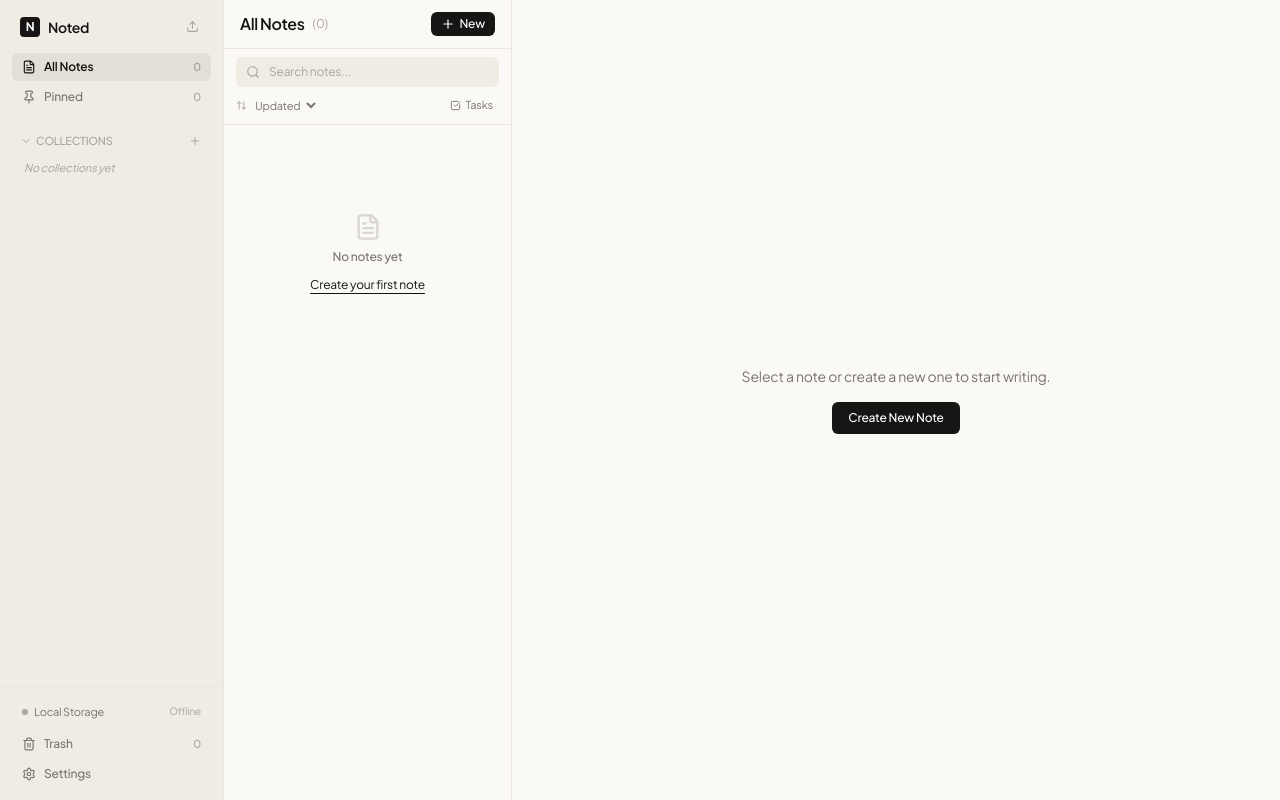
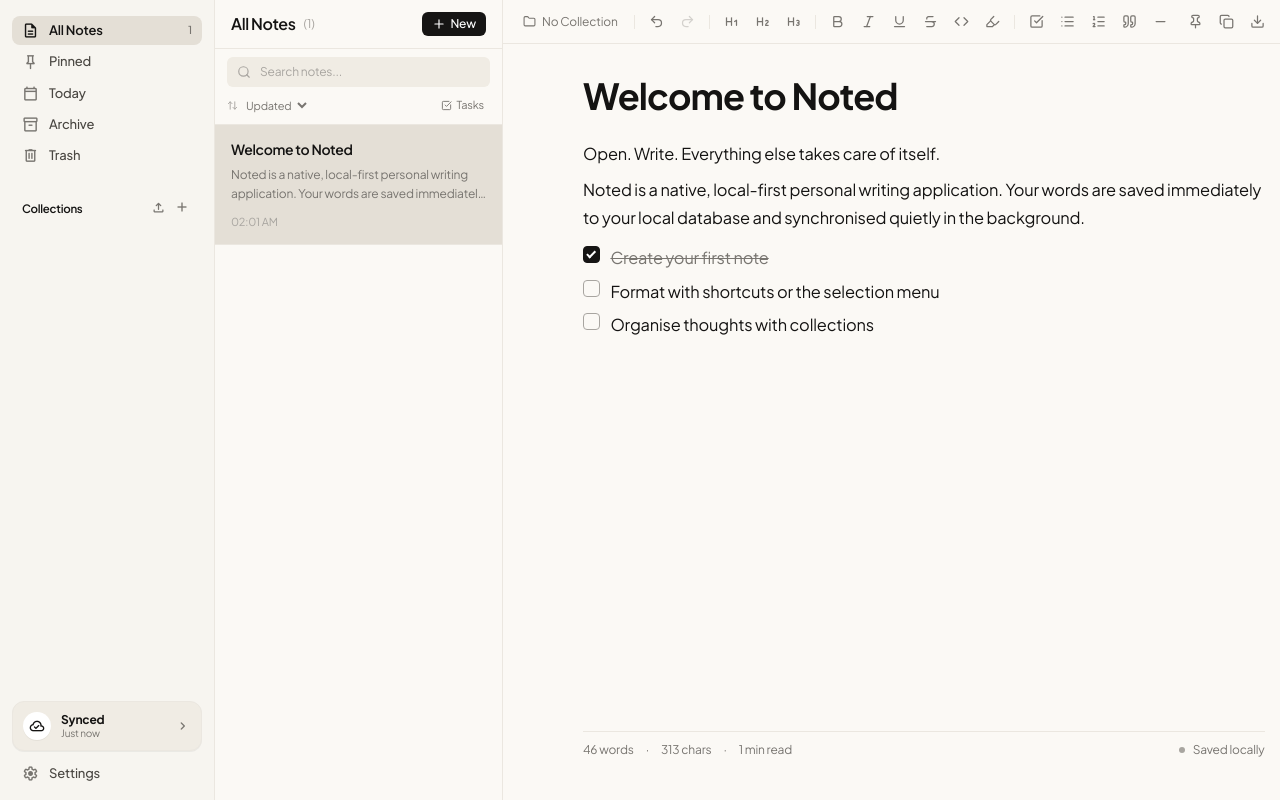
Before and after one commit to jayo14/noted, a React (Vite) app: page / in a window 1280 px wide. Built offline with nearby package versions, Linux system fonts and the light colour scheme.

Commit message:
feat: redesign navigation sidebar matching visual design

```diff
--- a/src/components/navigation/Sidebar.tsx
+++ b/src/components/navigation/Sidebar.tsx
@@ -1,21 +1,7 @@
 import React, { useState, useEffect } from "react";
 import type { NavSection, Collection, Note } from "@/types";
 import { authService, type AuthUser } from "@/services/authService";
-import {
-  FileText,
-  Pin,
-  Folder,
-  Trash2,
-  Settings,
-  Plus,
-  ChevronDown,
-  ChevronRight,
-  Edit2,
-  Check,
-  X,
-  User,
-  Upload,
-} from "lucide-react";
+import { Icon } from "@/components/ui/Icon";
 
 interface SidebarProps {
   activeSection: NavSection;
@@ -30,6 +16,20 @@ interface SidebarProps {
   onImportFile?: (file: File) => Promise<void>;
 }
 
+function getCollectionIcon(name: string, customIcon?: string): string {
+  if (customIcon) return customIcon;
+  const lower = name.toLowerCase();
+  if (lower.includes("idea")) return "lightbulb";
+  if (lower.includes("task") || lower.includes("todo")) return "check_box";
+  if (lower.includes("personal") || lower.includes("life")) return "person";
+  if (lower.includes("project") || lower.includes("work")) return "folder";
+  if (lower.includes("later") || lower.includes("wait") || lower.includes("time")) return "schedule";
+  if (lower.includes("book") || lower.includes("read") || lower.includes("study")) return "school";
+  if (lower.includes("travel") || lower.includes("trip")) return "flight";
+  if (lower.includes("grocery") || lower.includes("shop")) return "shopping_cart";
+  return "folder";
+}
+
 export const Sidebar: React.FC<SidebarProps> = ({
   activeSection,
   activeCollectionId,
@@ -42,7 +42,6 @@ export const Sidebar: React.FC<SidebarProps> = ({
   onOpenSettings,
   onImportFile,
 }) => {
-  const [isCollectionsOpen, setIsCollectionsOpen] = useState(true);
   const [isCreatingCollection, setIsCreatingCollection] = useState(false);
   const [newCollectionName, setNewCollectionName] = useState("");
   const [editingCollectionId, setEditingCollectionId] = useState<string | null>(null);
@@ -59,7 +58,6 @@ export const Sidebar: React.FC<SidebarProps> = ({
   const activeNotes = notes.filter((n) => n.deleted_at === null);
   const allCount = activeNotes.length;
   const pinnedCount = activeNotes.filter((n) => n.is_pinned).length;
-  const trashCount = notes.filter((n) => n.deleted_at !== null).length;
 
   const handleCreateSubmit = async () => {
     if (newCollectionName.trim()) {
@@ -76,153 +74,182 @@ export const Sidebar: React.FC<SidebarProps> = ({
     }
   };
 
+  const isNavActive = (section: NavSection) => activeSection === section && activeCollectionId === null;
+
   return (
-    <aside className="flex h-full w-56 flex-col justify-between border-r border-[var(--border-subtle)] bg-[var(--bg-surface)] text-[var(--text-primary)]">
-      {/* Top Header & Core Nav */}
-      <div className="flex flex-col p-3">
-        {/* Brand / App Title */}
-        <div className="mb-4 flex items-center justify-between px-2 pt-1">
-          <div className="flex items-center gap-2">
-            <div className="h-5 w-5 rounded bg-[var(--accent)] flex items-center justify-center text-[var(--accent-contrast)] text-xs font-bold">
-              N
+    <aside className="flex h-full w-[215px] flex-shrink-0 flex-col justify-between border-r border-[var(--border-subtle)] bg-[var(--bg-sidebar)] p-3 text-[var(--text-primary)] select-none">
+      <div className="flex flex-col gap-1">
+        {/* Primary Navigation Sections */}
+        <nav className="flex flex-col gap-0.5 pt-1">
+          {/* All Notes */}
+          <button
+            onClick={() => onSelectSection("all")}
+            className={`flex w-full items-center justify-between rounded-lg px-2.5 py-1.5 text-xs font-medium transition-colors ${
+              isNavActive("all")
+                ? "bg-[var(--bg-surface-active)] font-semibold text-[var(--text-primary)]"
+                : "text-[var(--text-secondary)] hover:bg-[var(--bg-surface-hover)] hover:text-[var(--text-primary)]"
+            }`}
+          >
+            <div className="flex items-center gap-2.5">
+              <Icon name="description" size={17} className={isNavActive("all") ? "text-[var(--accent)]" : "text-[var(--text-muted)]"} />
+              <span className="text-[13px]">All Notes</span>
             </div>
-            <span className="text-sm font-semibold tracking-tight">Noted</span>
+            <span className="text-[11px] font-medium text-[var(--text-muted)]">{allCount}</span>
+          </button>
+
+          {/* Pinned */}
+          <button
+            onClick={() => onSelectSection("pinned")}
+            className={`flex w-full items-center justify-between rounded-lg px-2.5 py-1.5 text-xs font-medium transition-colors ${
+              isNavActive("pinned")
+                ? "bg-[var(--bg-surface-active)] font-semibold text-[var(--text-primary)]"
+                : "text-[var(--text-secondary)] hover:bg-[var(--bg-surface-hover)] hover:text-[var(--text-primary)]"
+            }`}
+          >
+            <div className="flex items-center gap-2.5">
+              <Icon name="keep" size={17} className={isNavActive("pinned") ? "text-[var(--accent)]" : "text-[var(--text-muted)]"} />
+              <span className="text-[13px]">Pinned</span>
             </div>
+            {pinnedCount > 0 && (
+              <span className="text-[11px] font-medium text-[var(--text-muted)]">{pinnedCount}</span>
+            )}
+          </button>
 
+          {/* Today */}
+          <button
+            onClick={() => onSelectSection("today")}
+            className={`flex w-full items-center justify-between rounded-lg px-2.5 py-1.5 text-xs font-medium transition-colors ${
+              isNavActive("today")
+                ? "bg-[var(--bg-surface-active)] font-semibold text-[var(--text-primary)]"
+                : "text-[var(--text-secondary)] hover:bg-[var(--bg-surface-hover)] hover:text-[var(--text-primary)]"
+            }`}
+          >
+            <div className="flex items-center gap-2.5">
+              <Icon name="calendar_today" size={17} className={isNavActive("today") ? "text-[var(--accent)]" : "text-[var(--text-muted)]"} />
+              <span className="text-[13px]">Today</span>
+            </div>
+          </button>
+
+          {/* Archive */}
+          <button
+            onClick={() => onSelectSection("archive")}
+            className={`flex w-full items-center justify-between rounded-lg px-2.5 py-1.5 text-xs font-medium transition-colors ${
+              isNavActive("archive")
+                ? "bg-[var(--bg-surface-active)] font-semibold text-[var(--text-primary)]"
+                : "text-[var(--text-secondary)] hover:bg-[var(--bg-surface-hover)] hover:text-[var(--text-primary)]"
+            }`}
+          >
+            <div className="flex items-center gap-2.5">
+              <Icon name="inventory_2" size={17} className={isNavActive("archive") ? "text-[var(--accent)]" : "text-[var(--text-muted)]"} />
+              <span className="text-[13px]">Archive</span>
+            </div>
+          </button>
+
+          {/* Trash */}
+          <button
+            onClick={() => onSelectSection("trash")}
+            className={`flex w-full items-center justify-between rounded-lg px-2.5 py-1.5 text-xs font-medium transition-colors ${
+              isNavActive("trash")
+                ? "bg-[var(--bg-surface-active)] font-semibold text-[var(--text-primary)]"
+                : "text-[var(--text-secondary)] hover:bg-[var(--bg-surface-hover)] hover:text-[var(--text-primary)]"
+            }`}
+          >
+            <div className="flex items-center gap-2.5">
+              <Icon name="delete" size={17} className={isNavActive("trash") ? "text-[var(--accent)]" : "text-[var(--text-muted)]"} />
+              <span className="text-[13px]">Trash</span>
+            </div>
+          </button>
+        </nav>
+
+        {/* Collections Section */}
+        <div className="mt-4 flex flex-col">
+          <div className="flex items-center justify-between px-2.5 py-1">
+            <span className="text-[11.5px] font-semibold tracking-tight text-[var(--text-primary)]">
+              Collections
+            </span>
+            <div className="flex items-center gap-1">
               {onImportFile && (
-            <label className="cursor-pointer rounded p-1 text-[var(--text-subtle)] hover:bg-[var(--bg-surface-hover)] hover:text-[var(--text-primary)] transition-colors" title="Import Markdown or Text note">
-              <Upload size={13} />
+                <label
+                  className="cursor-pointer rounded p-0.5 text-[var(--text-muted)] hover:text-[var(--text-primary)] transition-colors"
+                  title="Import note file"
+                >
+                  <Icon name="upload" size={15} />
                   <input
                     type="file"
                     accept=".md,.markdown,.txt,.json"
                     className="hidden"
                     onChange={(e) => {
                       const file = e.target.files?.[0];
-                  if (file && onImportFile) {
-                    onImportFile(file);
-                  }
+                      if (file && onImportFile) onImportFile(file);
                       e.target.value = "";
                     }}
                   />
                 </label>
               )}
+              <button
+                onClick={() => setIsCreatingCollection(true)}
+                className="rounded p-0.5 text-[var(--text-muted)] hover:text-[var(--text-primary)] transition-colors"
+                title="Create Collection"
+              >
+                <Icon name="add" size={16} />
+              </button>
+            </div>
           </div>
 
-        {/* Primary Sections */}
-        <nav className="flex flex-col gap-0.5">
-          {/* All Notes */}
-          <button
-            onClick={() => onSelectSection("all")}
-            className={`flex items-center justify-between rounded-md px-2.5 py-1.5 text-xs font-medium transition-colors ${
-              activeSection === "all"
-                ? "bg-[var(--bg-surface-active)] text-[var(--text-primary)] font-semibold"
-                : "text-[var(--text-muted)] hover:bg-[var(--bg-surface-hover)] hover:text-[var(--text-primary)]"
-            }`}
-          >
-            <div className="flex items-center gap-2">
-              <FileText size={14} />
-              <span>All Notes</span>
-            </div>
-            <span className="text-[11px] text-[var(--text-subtle)]">{allCount}</span>
-          </button>
-
-          {/* Pinned */}
-          <button
-            onClick={() => onSelectSection("pinned")}
-            className={`flex items-center justify-between rounded-md px-2.5 py-1.5 text-xs font-medium transition-colors ${
-              activeSection === "pinned"
-                ? "bg-[var(--bg-surface-active)] text-[var(--text-primary)] font-semibold"
-                : "text-[var(--text-muted)] hover:bg-[var(--bg-surface-hover)] hover:text-[var(--text-primary)]"
-            }`}
-          >
-            <div className="flex items-center gap-2">
-              <Pin size={14} />
-              <span>Pinned</span>
-            </div>
-            <span className="text-[11px] text-[var(--text-subtle)]">{pinnedCount}</span>
-          </button>
-
-          {/* Collections Section */}
-          <div className="mt-4">
-            <div className="flex items-center justify-between px-2 py-1 text-[11px] font-medium text-[var(--text-subtle)]">
-              <button
-                onClick={() => setIsCollectionsOpen(!isCollectionsOpen)}
-                className="flex items-center gap-1 hover:text-[var(--text-primary)]"
-              >
-                {isCollectionsOpen ? <ChevronDown size={12} /> : <ChevronRight size={12} />}
-                <span>COLLECTIONS</span>
-              </button>
-              <button
-                onClick={() => setIsCreatingCollection(true)}
-                className="rounded p-0.5 hover:bg-[var(--bg-surface-active)] hover:text-[var(--text-primary)]"
-                title="New Collection"
-              >
-                <Plus size={12} />
-              </button>
-            </div>
-
-            {/* Create Collection Input */}
+          {/* Inline creation input */}
           {isCreatingCollection && (
-              <div className="mt-1 flex items-center gap-1 px-2 py-1">
+            <div className="flex items-center gap-1 px-2.5 py-1.5">
               <input
                 type="text"
-                  placeholder="Collection name"
+                autoFocus
+                placeholder="Name..."
                 value={newCollectionName}
                 onChange={(e) => setNewCollectionName(e.target.value)}
                 onKeyDown={(e) => {
                   if (e.key === "Enter") handleCreateSubmit();
                   if (e.key === "Escape") setIsCreatingCollection(false);
                 }}
-                  autoFocus
-                  className="w-full rounded bg-[var(--bg-app)] px-2 py-1 text-xs outline-none border border-[var(--border-strong)] text-[var(--text-primary)]"
+                className="w-full rounded border border-[var(--border-strong)] bg-[var(--bg-editor)] px-2 py-1 text-xs outline-none"
               />
               <button
                 onClick={handleCreateSubmit}
-                  className="text-[var(--text-primary)] hover:opacity-80"
+                className="rounded p-1 text-[var(--text-primary)] hover:bg-[var(--bg-surface-hover)]"
               >
-                  <Check size={13} />
+                <Icon name="check" size={13} />
               </button>
               <button
                 onClick={() => setIsCreatingCollection(false)}
-                  className="text-[var(--text-subtle)] hover:text-[var(--text-primary)]"
+                className="rounded p-1 text-[var(--text-muted)] hover:bg-[var(--bg-surface-hover)]"
               >
-                  <X size={13} />
+                <Icon name="close" size={13} />
               </button>
             </div>
           )}
 
-            {/* Collections List */}
-            {isCollectionsOpen && (
-              <div className="mt-0.5 flex flex-col gap-0.5">
+          {/* Collection Items */}
+          <div className="mt-1 flex flex-col gap-0.5">
             {collections.map((col) => {
               const count = activeNotes.filter((n) => n.collection_id === col.id).length;
               const isSelected = activeSection === "collection" && activeCollectionId === col.id;
+              const isEditing = editingCollectionId === col.id;
+              const iconName = getCollectionIcon(col.name, col.icon);
 
-                  if (editingCollectionId === col.id) {
+              if (isEditing) {
                 return (
-                      <div key={col.id} className="flex items-center gap-1 px-2 py-1">
+                  <div key={col.id} className="flex items-center gap-1 px-2.5 py-1">
                     <input
                       type="text"
+                      autoFocus
                       value={editingName}
                       onChange={(e) => setEditingName(e.target.value)}
                       onKeyDown={(e) => {
                         if (e.key === "Enter") handleRenameSubmit(col.id);
                         if (e.key === "Escape") setEditingCollectionId(null);
                       }}
-                          autoFocus
-                          className="w-full rounded bg-[var(--bg-app)] px-2 py-0.5 text-xs outline-none border border-[var(--border-strong)] text-[var(--text-primary)]"
+                      className="w-full rounded border border-[var(--border-strong)] bg-[var(--bg-editor)] px-2 py-0.5 text-xs outline-none"
                     />
-                        <button
-                          onClick={() => handleRenameSubmit(col.id)}
-                          className="text-[var(--text-primary)]"
-                        >
-                          <Check size={12} />
-                        </button>
-                        <button
-                          onClick={() => setEditingCollectionId(null)}
-                          className="text-[var(--text-subtle)]"
-                        >
-                          <X size={12} />
+                    <button onClick={() => handleRenameSubmit(col.id)} className="rounded p-0.5">
+                      <Icon name="check" size={13} />
                     </button>
                   </div>
                 );
@@ -231,107 +258,86 @@ export const Sidebar: React.FC<SidebarProps> = ({
               return (
                 <div
                   key={col.id}
-                      className={`group flex items-center justify-between rounded-md px-2.5 py-1.5 text-xs font-medium transition-colors ${
+                  className={`group relative flex items-center justify-between rounded-lg px-2.5 py-1.5 text-xs font-medium transition-colors ${
                     isSelected
-                          ? "bg-[var(--bg-surface-active)] text-[var(--text-primary)] font-semibold"
-                          : "text-[var(--text-muted)] hover:bg-[var(--bg-surface-hover)] hover:text-[var(--text-primary)]"
+                      ? "bg-[var(--bg-surface-active)] font-semibold text-[var(--text-primary)]"
+                      : "text-[var(--text-secondary)] hover:bg-[var(--bg-surface-hover)] hover:text-[var(--text-primary)]"
                   }`}
                 >
                   <button
                     onClick={() => onSelectSection("collection", col.id)}
-                        className="flex flex-1 items-center gap-2 truncate text-left"
+                    className="flex flex-1 items-center gap-2.5 text-left truncate"
                   >
-                        <Folder size={14} className="flex-shrink-0" />
-                        <span className="truncate">{col.name}</span>
+                    <Icon
+                      name={iconName}
+                      size={17}
+                      className={isSelected ? "text-[var(--accent)]" : "text-[var(--text-muted)]"}
+                    />
+                    <span className="text-[13px] truncate">{col.name}</span>
                   </button>
 
                   <div className="flex items-center gap-1">
-                        <span className="text-[11px] text-[var(--text-subtle)] group-hover:hidden">
+                    <span className="text-[11px] font-medium text-[var(--text-muted)] group-hover:hidden">
                       {count}
                     </span>
-                        <div className="hidden group-hover:flex items-center gap-1">
+                    <div className="hidden group-hover:flex items-center gap-0.5">
                       <button
-                            onClick={(e) => {
-                              e.stopPropagation();
+                        onClick={() => {
                           setEditingCollectionId(col.id);
                           setEditingName(col.name);
                         }}
-                            className="text-[var(--text-subtle)] hover:text-[var(--text-primary)]"
+                        className="rounded p-0.5 text-[var(--text-muted)] hover:text-[var(--text-primary)]"
                         title="Rename"
                       >
-                            <Edit2 size={11} />
+                        <Icon name="edit" size={13} />
                       </button>
                       <button
-                            onClick={(e) => {
-                              e.stopPropagation();
-                              onDeleteCollection(col.id);
-                            }}
-                            className="text-[var(--text-subtle)] hover:text-red-500"
-                            title="Delete collection"
+                        onClick={() => onDeleteCollection(col.id)}
+                        className="rounded p-0.5 text-[var(--text-muted)] hover:text-red-500"
+                        title="Delete"
                       >
-                            <Trash2 size={11} />
+                        <Icon name="delete" size={13} />
                       </button>
                     </div>
                   </div>
                 </div>
               );
             })}
-
-                {collections.length === 0 && !isCreatingCollection && (
-                  <p className="px-3 py-1 text-[11px] text-[var(--text-subtle)] italic">
-                    No collections yet
-                  </p>
-                )}
           </div>
-            )}
         </div>
-        </nav>
       </div>
 
-      {/* Bottom Nav: User status, Trash & Settings */}
-      <div className="flex flex-col border-t border-[var(--border-subtle)] p-3 gap-0.5">
-        {/* User indicator */}
+      {/* Bottom Area: Synced Card & Settings */}
+      <div className="flex flex-col gap-2 pt-2">
+        {/* Synced Card matching Image 1 */}
         <div
           onClick={onOpenSettings}
-          className="mb-1 flex cursor-pointer items-center justify-between rounded-md px-2.5 py-1 text-[11px] text-[var(--text-muted)] hover:bg-[var(--bg-surface-hover)] transition-colors"
-          title={currentUser ? `Signed in as ${currentUser.email}` : "Using offline local storage. Click to sign in."}
+          className="flex cursor-pointer items-center justify-between rounded-xl bg-[var(--bg-surface)] p-2.5 border border-[var(--border-subtle)] hover:border-[var(--border-strong)] transition-all shadow-2xs"
+          title={currentUser ? `Signed in as ${currentUser.email}` : "Click to view sync status and configure account"}
         >
-          <div className="flex items-center gap-1.5 truncate">
-            <span
-              className={`h-1.5 w-1.5 rounded-full ${
-                currentUser ? "bg-green-500" : "bg-[var(--text-subtle)]"
-              }`}
-            />
-            <span className="truncate">
-              {currentUser?.email ? currentUser.email.split("@")[0] : "Local Storage"}
+          <div className="flex items-center gap-2.5">
+            <div className="flex h-7 w-7 items-center justify-center rounded-full bg-[var(--bg-editor)] text-[var(--text-primary)] shadow-2xs">
+              <Icon name="cloud_done" size={16} />
+            </div>
+            <div className="flex flex-col">
+              <span className="text-[12px] font-bold text-[var(--text-primary)] leading-tight">
+                Synced
+              </span>
+              <span className="text-[10px] text-[var(--text-muted)] leading-tight">
+                Just now
               </span>
             </div>
-          <span className="text-[10px] text-[var(--text-subtle)]">
-            {currentUser ? "Sync" : "Offline"}
-          </span>
+          </div>
+          <Icon name="chevron_right" size={16} className="text-[var(--text-muted)]" />
         </div>
 
-        <button
-          onClick={() => onSelectSection("trash")}
-          className={`flex items-center justify-between rounded-md px-2.5 py-1.5 text-xs font-medium transition-colors ${
-            activeSection === "trash"
-              ? "bg-[var(--bg-surface-active)] text-[var(--text-primary)] font-semibold"
-              : "text-[var(--text-muted)] hover:bg-[var(--bg-surface-hover)] hover:text-[var(--text-primary)]"
-          }`}
-        >
-          <div className="flex items-center gap-2">
-            <Trash2 size={14} />
-            <span>Trash</span>
-          </div>
-          <span className="text-[11px] text-[var(--text-subtle)]">{trashCount}</span>
-        </button>
-
+        {/* Settings button */}
         <button
           onClick={onOpenSettings}
-          className="flex items-center gap-2 rounded-md px-2.5 py-1.5 text-xs font-medium text-[var(--text-muted)] hover:bg-[var(--bg-surface-hover)] hover:text-[var(--text-primary)] transition-colors"
+          className="flex w-full items-center gap-2.5 rounded-lg px-2.5 py-1.5 text-xs font-medium text-[var(--text-secondary)] hover:bg-[var(--bg-surface-hover)] hover:text-[var(--text-primary)] transition-colors"
         >
-          <Settings size={14} />
-          <span>Settings</span>
+          <Icon name="settings" size={17} className="text-[var(--text-muted)]" />
+          <span className="text-[13px]">Settings</span>
         </button>
       </div>
     </aside>
--- a/src/services/searchService.ts
+++ b/src/services/searchService.ts
@@ -33,6 +33,14 @@ export class SearchService {
         scopedNotes = activeNotes;
       } else if (section === "pinned") {
         scopedNotes = activeNotes.filter((n) => n.is_pinned);
+      } else if (section === "today") {
+        const todayIso = new Date().toISOString().slice(0, 10);
+        scopedNotes = activeNotes.filter(
+          (n) => n.updated_at.slice(0, 10) === todayIso || n.created_at.slice(0, 10) === todayIso,
+        );
+      } else if (section === "archive") {
+        // Notes marked as archived or without active collection
+        scopedNotes = activeNotes.filter((n) => n.collection_id === "archive" || n.is_pinned === false);
       } else if (section === "collection" && collectionId) {
         scopedNotes = activeNotes.filter((n) => n.collection_id === collectionId);
       } else {
--- a/src/types/index.ts
+++ b/src/types/index.ts
@@ -21,6 +21,7 @@ export interface Collection {
   id: CollectionId;
   user_id: UserId;
   name: string;
+  icon?: string;
   created_at: string;
   updated_at: string;
 }
@@ -50,7 +51,7 @@ export interface DeviceInfo {
 
 export type ThemePreference = "light" | "dark" | "system";
 
-export type NavSection = "all" | "pinned" | "collection" | "trash" | "settings";
+export type NavSection = "all" | "pinned" | "today" | "archive" | "collection" | "trash" | "settings";
 
 export type SortOption = "updated" | "created" | "title";
 
```
Lines whose indentation alone changed are shown as unchanged.
